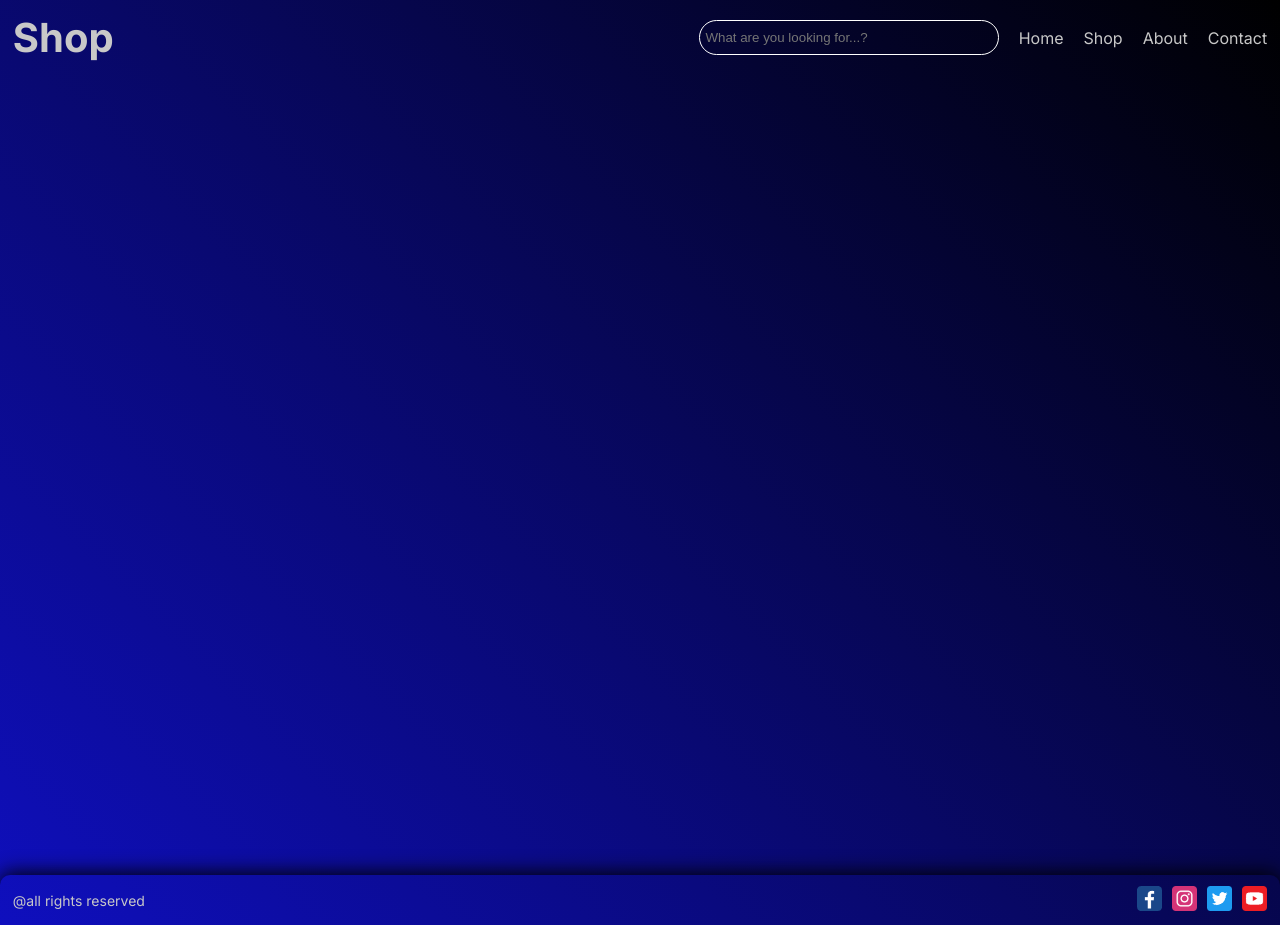
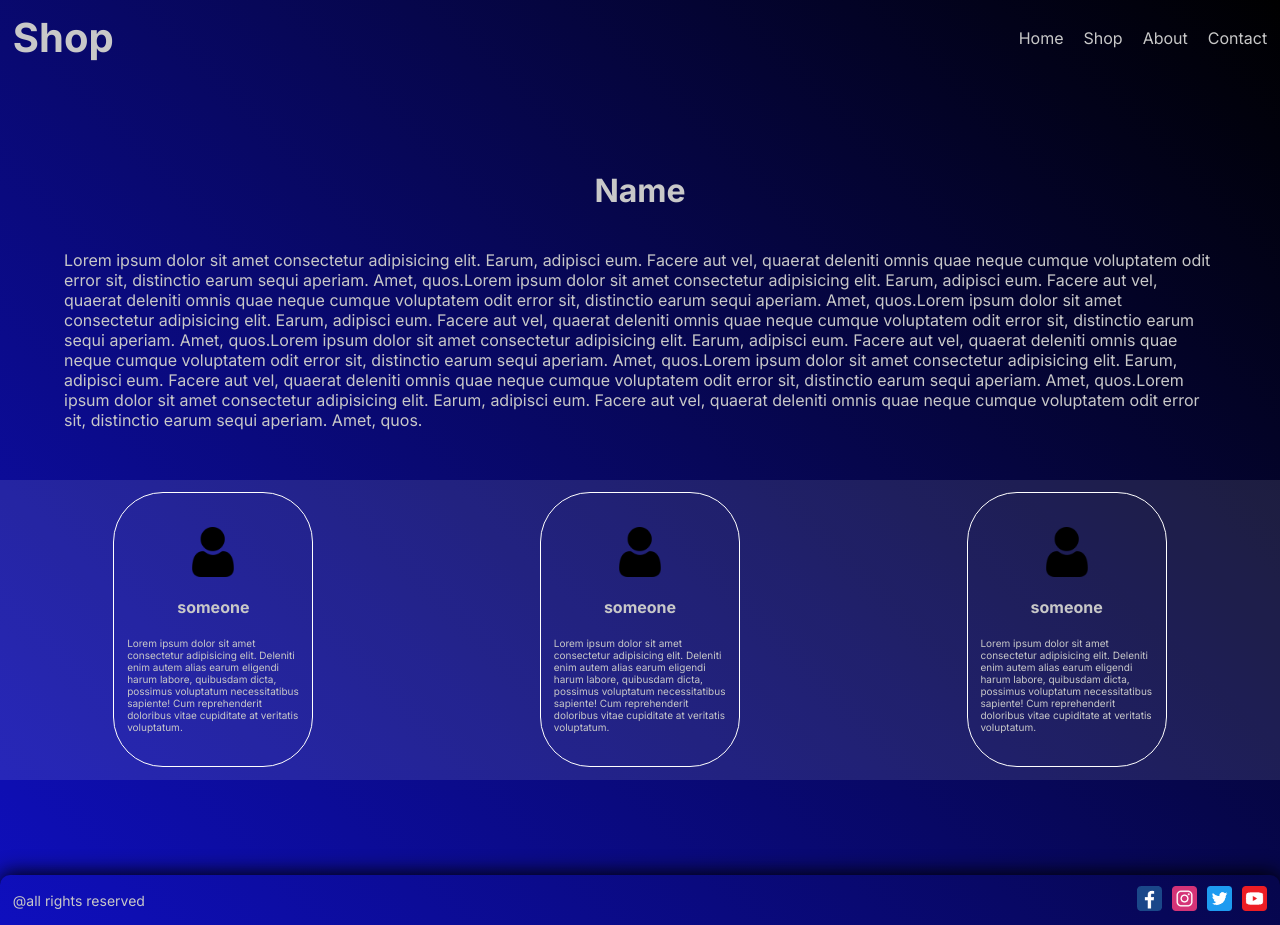
Before and after one commit to NIKATONI/final-app, a Next.js app: page /about in a window 1280 px wide. Built offline with nearby package versions, Linux system fonts and the light colour scheme.

Commit message:
SearchSystemWithAboutPage

```diff
--- a/next.config.js
+++ b/next.config.js
@@ -1,7 +1,7 @@
 /** @type {import('next').NextConfig} */
 const nextConfig = {
     images: {
-      domains: ["images.pexels.com", "i.imgur.com", "images.unsplash.com"],
+      domains: ["images.pexels.com", "i.imgur.com", "images.unsplash.com", "placeimg.com"],
     },
 }
 
--- a/src/app/about/page.jsx
+++ b/src/app/about/page.jsx
@@ -1,10 +1,70 @@
 import React from 'react'
 import styles from "./page.module.css"
+import user from "../../../public/User.png"
+import Image from 'next/image'
 
 export default function About() {
+
+  const crew = [
+    {
+      photo: user,
+      name: "someone",
+      about: "Lorem ipsum dolor sit amet consectetur adipisicing elit. Deleniti enim autem alias earum eligendi harum labore, quibusdam dicta, possimus voluptatum necessitatibus sapiente! Cum reprehenderit doloribus vitae cupiditate at veritatis voluptatum."
+    },
+    {
+      photo: user,
+      name: "someone",
+      about: "Lorem ipsum dolor sit amet consectetur adipisicing elit. Deleniti enim autem alias earum eligendi harum labore, quibusdam dicta, possimus voluptatum necessitatibus sapiente! Cum reprehenderit doloribus vitae cupiditate at veritatis voluptatum."
+    },
+    {
+      photo: user,
+      name: "someone",
+      about: "Lorem ipsum dolor sit amet consectetur adipisicing elit. Deleniti enim autem alias earum eligendi harum labore, quibusdam dicta, possimus voluptatum necessitatibus sapiente! Cum reprehenderit doloribus vitae cupiditate at veritatis voluptatum."
+    }
+  ]
+
   return (
     <div className={styles.container}>
-
+      <div className={styles.info}>
+        <h1 className={styles.title}>Name</h1> <br /> <br />
+        <p>Lorem ipsum dolor sit amet consectetur adipisicing elit.
+          Earum, adipisci eum. Facere aut vel, quaerat deleniti
+          omnis quae neque cumque voluptatem odit error sit,
+          distinctio earum sequi aperiam. Amet, quos.Lorem ipsum
+          dolor sit amet consectetur adipisicing elit.
+          Earum, adipisci eum. Facere aut vel, quaerat deleniti
+          omnis quae neque cumque voluptatem odit error sit,
+          distinctio earum sequi aperiam. Amet, quos.Lorem ipsum
+          dolor sit amet consectetur adipisicing elit.
+          Earum, adipisci eum. Facere aut vel, quaerat deleniti
+          omnis quae neque cumque voluptatem odit error sit,
+          distinctio earum sequi aperiam. Amet, quos.Lorem ipsum
+          dolor sit amet consectetur adipisicing elit.
+          Earum, adipisci eum. Facere aut vel, quaerat deleniti
+          omnis quae neque cumque voluptatem odit error sit,
+          distinctio earum sequi aperiam. Amet, quos.Lorem ipsum
+          dolor sit amet consectetur adipisicing elit.
+          Earum, adipisci eum. Facere aut vel, quaerat deleniti
+          omnis quae neque cumque voluptatem odit error sit,
+          distinctio earum sequi aperiam. Amet, quos.Lorem ipsum
+          dolor sit amet consectetur adipisicing elit.
+          Earum, adipisci eum. Facere aut vel, quaerat deleniti
+          omnis quae neque cumque voluptatem odit error sit,
+          distinctio earum sequi aperiam. Amet, quos.</p>
+      </div>
+      <div className={styles.crew}>
+        {crew.map((item) => (
+          <div className={styles.card}>
+            <Image
+              src={item.photo}
+              alt="person"
+              width={50}
+              height={50} />
+            <h1 className={styles.name}>{item.name}</h1>
+            <p className={styles.about}>{item.about}</p>
+          </div>
+        ))}
+      </div>
     </div>
   )
 }
--- a/src/app/about/page.module.css
+++ b/src/app/about/page.module.css
@@ -1,3 +1,49 @@
 .container {
-    height: 100svh;
+    min-height: 100svh;
+    height: fit-content;
+    display: flex;
+    justify-content: center;
+    align-items: center;
+    flex-direction: column;
+    gap: 50px;
 }
+
+.info {
+    width: 90%;
+}
+
+.title {
+    width: 100%;
+    text-align: center;
+}
+
+.crew {
+    width: 100%;
+    height: 300px;
+    background-color: rgba(255, 255, 255, 0.1);
+    display: flex;
+    justify-content: space-around;
+    align-items: center;
+}
+
+.card {
+    width: 200px;
+    height: 275px;
+    border: 1px solid white;
+    border-radius: 50px;
+    background-color: transparent;
+    display: flex;
+    justify-content: center;
+    align-items: center;
+    flex-direction: column;
+    gap: 20px;
+    padding: 1%;
+}
+
+.name {
+    font-size: 1rem;
+}
+
+.about {
+    font-size: 10px;
+}
--- a/src/app/shop/page.module.css
+++ b/src/app/shop/page.module.css
@@ -1,6 +1,24 @@
 .container {
     width: 100%;
+    min-height: 100svh;
     height: fit-content;
+    display: flex;
+    align-items: center;
+    flex-direction: column;
+}
+
+.searchBar {
+    width: 300px;
+    height: 35px;
+    border-radius: 100px 100px 50px 50px;
+    background-color: transparent;
+    padding: 1%;
+    border: 1px solid white;
+    outline: none;
+    color: white;
+}
+
+.itemHolder {
     display: flex;
     flex-wrap: wrap;
     justify-content: space-around;
--- a/src/components/navBar/navBar.jsx
+++ b/src/components/navBar/navBar.jsx
@@ -33,11 +33,6 @@ export default function Navbar() {
         Shop
       </Link>
       <div className={styles.links}>
-        <input
-        type="text"
-        name="searchBar"
-        id="searchBar"
-        placeholder={"What are you looking for...?"} className={styles.searchBar} />
         {links.map((link) => (
           <Link href={link.url} className={styles.links}>{link.title}</Link>
         ))}
--- a/src/components/navBar/navBar.module.css
+++ b/src/components/navBar/navBar.module.css
@@ -28,13 +28,3 @@
   cursor: pointer;
   border-radius: 3px;
 }
-
-.searchBar {
-  width: 300px;
-  height: 35px;
-  border-radius: 100px;
-  background-color: transparent;
-  padding: 1%;
-  border: 1px solid white;
-  outline: none;
-}
```
Also changed, not shown: src/app/shop/page.jsx (+32 -14 lines), public/User.png (added).
